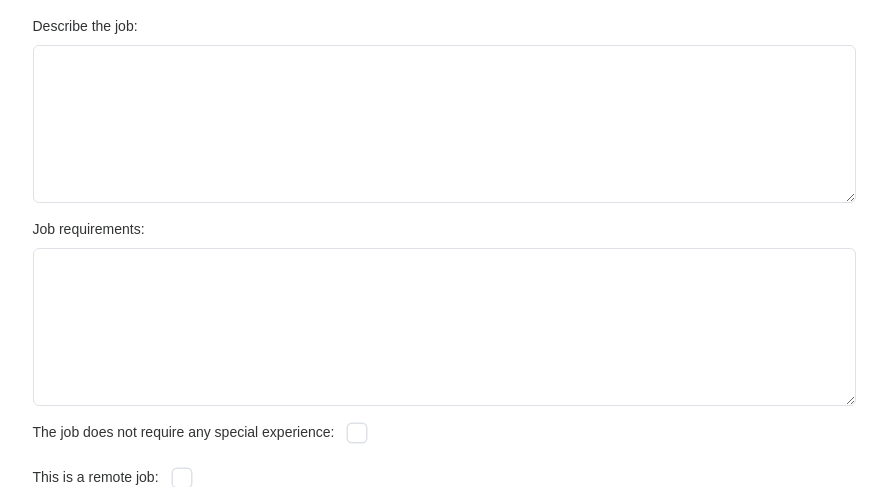
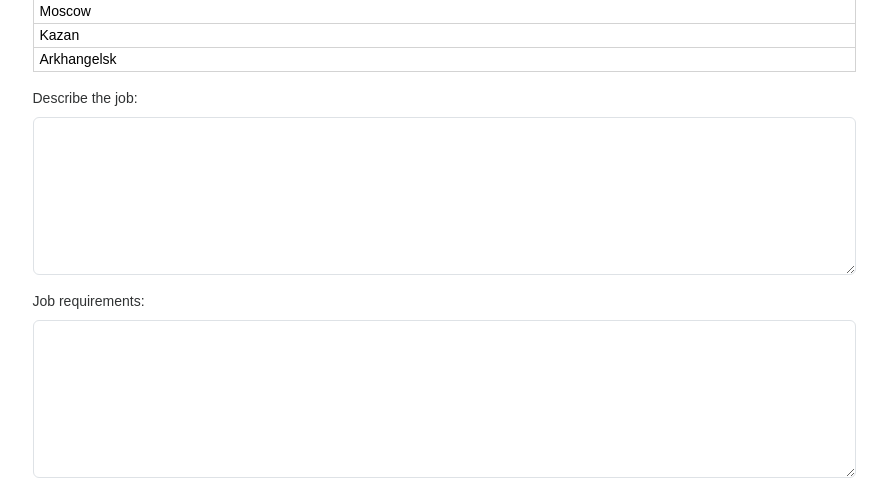
Before and after one commit to vtyurin89/jobs, a Django app: template my_hh/hh/templates/hh/create_job_posting.html in a window 1280 px wide. Shown: the part 521-1008 px from the top of the page, without its empty margins (196-1083 px from the left). Run offline with Django 4.2, Linux system fonts and the light colour scheme; the template is opened without the code that fills it: values that come from a table or form of the project are taken from there, others are empty; some libraries are stand-ins or nearby versions.

Commit message:
Version 0.12-2

```diff
--- a/my_hh/hh/forms.py
+++ b/my_hh/hh/forms.py
@@ -16,8 +16,8 @@ class CreateJobPostingForm(ModelForm):
                                  widget=forms.Select(attrs={'class': 'form-select', 'name': 'industry'}))
     country = forms.ChoiceField(label='Country', required=True, choices=JobPosting.COUNTRY_CHOICES,
                                  widget=forms.Select(attrs={'class': 'form-select', 'name': 'country', 'id': 'country'}))
-    city = forms.ChoiceField(label='City', required=True,
-                                 widget=forms.Select(attrs={'class': 'form-select', 'name': 'city', 'id': 'city'}))
+    city = forms.CharField(label='City', required=True,
+                                 widget=forms.TextInput(attrs={'class': 'form-control', 'name': 'city', 'id': 'city'}))
     job_description = forms.CharField(label='Describe the job', required=True,
                                  widget=forms.Textarea(attrs={'rows': 6, 'class': 'form-control', 'name': 'job_description'}))
     experience_required = forms.CharField(label='Job requirements', required=True,
--- a/my_hh/hh/models.py
+++ b/my_hh/hh/models.py
@@ -33,18 +33,18 @@ class JobPosting(models.Model):
         ('15', 'Manufacturing'),
     )
     COUNTRY_CHOICES = (
-        ('1', 'Russia'),
-        ('2', 'Kazakhstan'),
-        ('3', 'Belarus'),
-        ('4', 'Uzbekistan'),
-        ('5', 'Azerbaijan'),
-        ('6', 'Georgia'),
-        ('7', 'Kyrgyzstan'),
+        ('RU', 'Russia'),
+        ('KZ', 'Kazakhstan'),
+        ('BY', 'Belarus'),
+        ('UZ', 'Uzbekistan'),
+        ('AZ', 'Azerbaijan'),
+        ('GE', 'Georgia'),
+        ('KG', 'Kyrgyzstan'),
     )
     id = models.UUIDField(primary_key=True, default=uuid.uuid4, editable=False)
     title = models.CharField(max_length=200)
     industry = models.CharField(max_length=3, choices=INDUSTRY_CHOICES, default='1')
-    country = models.CharField(max_length=3, choices=COUNTRY_CHOICES, default='1')
+    country = models.CharField(max_length=3, choices=COUNTRY_CHOICES, default='KZ')
     city = models.CharField(max_length=100)
     job_description = models.TextField(max_length=10000)
     additional_information = models.TextField(max_length=10000, null=True, blank=True)
--- a/my_hh/hh/static/hh/job_posting.js
+++ b/my_hh/hh/static/hh/job_posting.js
@@ -1,8 +1,66 @@
+// Necessary data
+var config = {
+    apiUrLPart1: 'https://api.countrystatecity.in/v1/countries/',
+    apiUrLPart2: '/cities',
+    apiKey: 'VUpsZ003Sk56T1E0UUNkUVVBSTEya01Id0c3dE5IejhNSGFKekFGNA=='
+}
+let cityList = [];
+
+
 document.addEventListener('DOMContentLoaded', function() {
-    var config = {
-        cUrL: 'https://api.countrystatecity.in/v1/countries/[ciso]/cities',
-        ckey: '123'
-    }
-    console.log('DOM LOADED');
 
+    // City dropdown thing was not part of the django form, so add it now
+    addDropdown();
+
+
+    // Load initial list of cities
+    getCityList();
+
+    // Changing the country creates a new list
+    document.getElementById('country').addEventListener('change', () => getCityList());
+
+    // Dynamic search for cities
+    const cityInput = document.getElementById('city');
+    cityInput.addEventListener("input", () => dynamicInputChange(cityInput));
 })
+
+
+//Function requests all cities of a country and turns them into a list
+async function getCityList() {
+    var newCountry = document.getElementById('country').value;
+    let ApiURL = config.apiUrLPart1 + newCountry + config.apiUrLPart2;
+    const data = await fetch(ApiURL, {headers: {"X-CSCAPI-KEY": config.apiKey}});
+    const cities = await data.json();
+    cityList = cities.map((city) => {
+        return city.name;
+    })
+    delete cities;
+    console.log(cityList);
+}
+
+
+// Creates the dropdown html element
+function addDropdown() {
+    const dropDown = document.createElement('div');
+    dropDown.innerHTML = `
+            <ul class="dropdown-autocomplete-list">
+          <li>
+            <button>Moscow</button>
+          </li>
+            <li>
+            <button>Kazan</button>
+          </li>
+            <li>
+            <button>Arkhangelsk</button>
+          </li>
+        </ul>
+    `;
+    var newCountry = document.getElementById('city');
+    newCountry.after(dropDown);
+}
+
+
+function dynamicInputChange(cityInput) {
+    const letters = cityInput.value.toLowerCase();
+    console.log(letters);
+}
--- a/my_hh/hh/static/hh/styles.css
+++ b/my_hh/hh/static/hh/styles.css
@@ -73,3 +73,22 @@ main {
 input[type="checkbox"] {
   transform:scale(1.5, 1.5);
 }
+
+.dropdown-autocomplete-list {
+    list-style: none;
+    padding: unset;
+}
+
+.dropdown-autocomplete-list button {
+    border: none;
+    background: none;
+}
+
+.dropdown-autocomplete-list li {
+    border: 1px solid lightgray;
+    border-top: none;
+}
+
+.dropdown-autocomplete-list li:hover {
+    background: #f6f6f6;
+}
--- a/my_hh/hh/templates/hh/create_job_posting.html
+++ b/my_hh/hh/templates/hh/create_job_posting.html
@@ -12,7 +12,7 @@
         <div class="col-md-12 col-lg-9 ps-3 pe-3">
         <div class="d-flex justify-content-center"><h2 id="register_label">Create a new job posting</h2></div>
 
-        <form method="post">
+        <form method="post" autocomplete="off">
 
         {% csrf_token %}
         <div>{{ form.non_field_errors }}</div>
```
Also changed, not shown: my_hh/hh/templates/hh/create_resume.html (added, +11 -0 lines), my_hh/db.sqlite3, my_hh/hh/migrations/0002_alter_jobposting_country.py (added).
